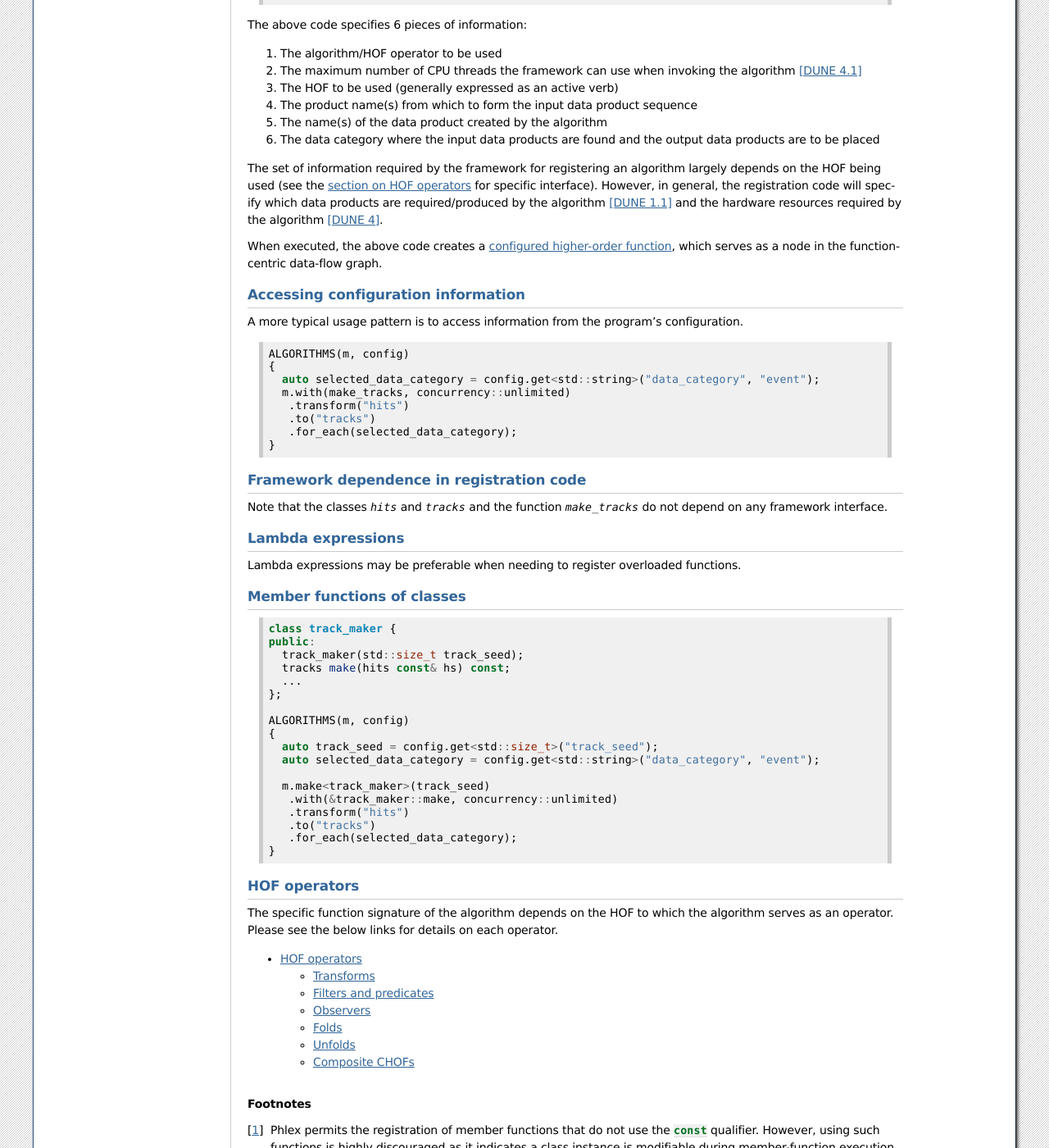
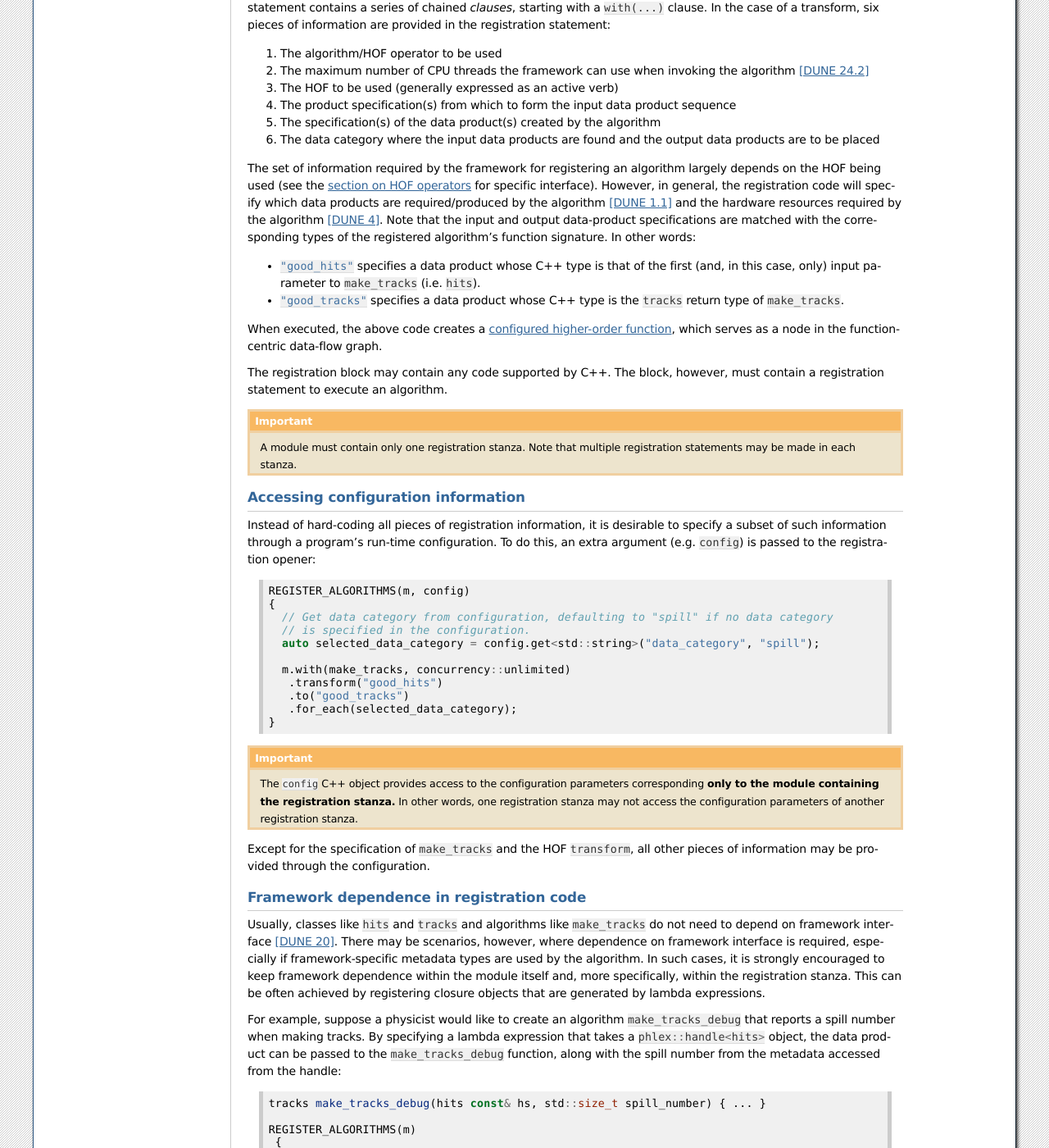
Before and after one commit to Framework-R-D/phlex-design, a Sphinx documentation site: the page built from doc/algorithms.rst, in a window 1280 px wide and 1400 px high, scrolled down 2022 px. Shown: the whole window at 82% size. Built offline with Sphinx 7.4.7, drawn with Linux system fonts in a browser that asks for light colours; some of the changed text lies outside the part shown.

Commit message:
Complete first pass of algorithms section

```diff
--- a/doc/algorithms.rst
+++ b/doc/algorithms.rst
@@ -19,7 +12,7 @@
 We will first discuss the :ref:`data-product and resource types <algorithms:Input parameters>`, followed by the :ref:`return type <algorithms:Return types>`, and then the :ref:`function name and optional qualifers <algorithms:Function names and qualifiers>`.
 
 Input parameters
-^^^^^^^^^^^^^^^^
+----------------
 
 A data product of type :cpp:`P` can be presented to a C++ algorithm if the corresponding input parameter (i.e. the relevant :cpp:`T` types) is one of the following:
 
@@ -43,7 +36,7 @@
 Resources are described in more detail :ref:`here <resources:Resources>` along with a motivation for why mutable access is sometimes necessary
 
 Return types
-^^^^^^^^^^^^
+------------
 
 The meaning of an algorithm's return type depends on the HOF and is discussed in the :ref:`section on HOF operators <hof_operators:HOF operators>`.
 However, to simplify the discussion we introduce to concept of the *created data-product type*.
@@ -62,9 +55,9 @@
 - *reference types*, such as :cpp:`T&` or :cpp:`T const&`
 
 Function names and qualifiers
-^^^^^^^^^^^^^^^^^^^^^^^^^^^^^
+-----------------------------
 
-The :cpp:`function_name` :ref:`above <algorithms:Allowed signatures for registered algorithms>` may be any function name supported by the C++ language.
+The :cpp:`function_name` :ref:`above <algorithms:Algorithms>` may be any function name supported by the C++ language.
 Code authors should aim to implement algorithms as free functions.
 However, in some cases it may be necessary for class member functions to be used instead.
 When member functions are required, the qualifier :cpp:`const` should be specified to indicate that the class instance remains immutable during the execution of the member function [#f1]_.
@@ -72,7 +65,7 @@
 Framework registration
 ----------------------
 
-.. important::
+.. attention::
 
    The C++ interface below is illustrative and not intended to reflect the final registration interface.
 
@@ -89,65 +82,110 @@
 Phlex adopts a `fluent interface <https://en.wikipedia.org/wiki/Fluent_interface>`_ for registering algorithms.
 This makes it possible to express the sentence:
 
-    *With the function* `make_tracks` *and unlimited concurrency, transform "hits" to "tracks" for each event.*
+    *With the function* `make_tracks` *and unlimited concurrency, transform "hits" to "tracks" for each spill.*
 
-in terms of the C++ code:
+in terms of the C++ *registration stanza*:
 
 .. code:: c++
 
-   ALGORITHMS(m)
+   REGISTER_ALGORITHMS(m)          // <== Registration opener
    {
-     m.with(
+     m.with(                       // <-- Beginning of registration satement
             make_tracks,           // (1) Algorithm/HOF operator
             concurrency::unlimited // (2) Allowed CPU concurrency
            )
       .transform(                  // (3) Higher-order function
-                 "hits"            // (4) Input data product
+                 "good_hits"       // (4) Specification of input data product to make_tracks
                 )
-      .to("tracks")                // (5) Output data product
-      .for_each("event");          // (6) Where to find input data product/place output data product
+      .to("good_tracks")           // (5) Specification of output data product from make_tracks
+      .for_each("spill")           // (6) Where to find input data product/place output data product
+      ;                            // <-- End of registration satement
    }
 
-The above code specifies 6 pieces of information:
+The registration stanza is included in C++ file called a :term:`module`, which is a compiled library that is dynamically loadable by Phlex.
+The stanza is introduced by an *opener*—e.g. :cpp:`REGISTER_ALGORITHMS(m)`—followed by a *registration block*, a block of code between two curly braces that contains one or more *registration statements*.
+A registration statement contains a series of chained *clauses*, starting with a :cpp:`with(...)` clause.
+In the case of a transform, six pieces of information are provided in the registration statement:
 
 1. The algorithm/HOF operator to be used
-2. The maximum number of CPU threads the framework can use when invoking the algorithm :dune:`4.1 Algorithms can use multiple CPUs`
+2. The maximum number of CPU threads the framework can use when invoking the algorithm :dune:`24.2 Specification of algorithm's maximum number of CPU threads`
 3. The HOF to be used (generally expressed as an active verb)
-4. The product name(s) from which to form the input data product sequence
-5. The name(s) of the data product created by the algorithm
+4. The product specification(s) from which to form the input data product sequence
+5. The specification(s) of the data product(s) created by the algorithm
 6. The data category where the input data products are found and the output data products are to be placed
 
 The set of information required by the framework for registering an algorithm largely depends on the HOF being used (see the :ref:`section on HOF operators <hof_operators:HOF operators>` for specific interface).
 However, in general, the registration code will specify which data products are required/produced by the algorithm :dune:`1.1 Algorithm Communication Via Data Products` and the hardware resources required by the algorithm :dune:`4 Algorithm hardware requirements`.
+Note that the input and output data-product specifications are matched with the corresponding types of the registered algorithm's function signature.
+In other words:
+
+- :cpp:`"good_hits"` specifies a data product whose C++ type is that of the first (and, in this case, only) input parameter to :cpp:`make_tracks` (i.e. :cpp:`hits`).
+- :cpp:`"good_tracks"` specifies a data product whose C++ type is the :cpp:`tracks` return type of :cpp:`make_tracks`.
 
 When executed, the above code creates a :term:`configured higher-order function <Configured higher-order function (CHOF)>`, which serves as a node in the function-centric data-flow graph.
+
+The registration block may contain any code supported by C++.
+The block, however, must contain a registration statement to execute an algorithm.
+
+.. important::
+
+   A module must contain only one registration stanza.
+   Note that multiple registration statements may be made in each stanza.
 
 Accessing configuration information
 ^^^^^^^^^^^^^^^^^^^^^^^^^^^^^^^^^^^
 
-A more typical usage pattern is to access information from the program's configuration.
+Instead of hard-coding all pieces of registration information, it is desirable to specify a subset of such information through a program's run-time configuration.
+To do this, an extra argument (e.g. :cpp:`config`) is passed to the registration opener:
 
 .. code:: c++
 
-   ALGORITHMS(m, config)
+   REGISTER_ALGORITHMS(m, config)
    {
-     auto selected_data_category = config.get<std::string>("data_category", "event");
+     // Get data category from configuration, defaulting to "spill" if no data category
+     // is specified in the configuration.
+     auto selected_data_category = config.get<std::string>("data_category", "spill");
+
      m.with(make_tracks, concurrency::unlimited)
-      .transform("hits")
-      .to("tracks")
+      .transform("good_hits")
+      .to("good_tracks")
       .for_each(selected_data_category);
    }
 
+.. important::
+
+   The :cpp:`config` C++ object provides access to the configuration parameters corresponding **only to the module containing the registration stanza.**
+   In other words, one registration stanza may not access the configuration parameters of another registration stanza.
+
+Except for the specification of :cpp:`make_tracks` and the HOF :cpp:`transform`, all other pieces of information may be provided through the configuration.
 
 Framework dependence in registration code
 ^^^^^^^^^^^^^^^^^^^^^^^^^^^^^^^^^^^^^^^^^
 
-Note that the classes `hits` and `tracks` and the function `make_tracks` do not depend on any framework interface.
+Usually, classes like :cpp:`hits` and :cpp:`tracks` and algorithms like :cpp:`make_tracks` do not need to depend on framework interface :dune:`20 Algorithms independent of framework interface`.
+There may be scenarios, however, where dependence on framework interface is required, especially if framework-specific metadata types are used by the algorithm.
+In such cases, it is strongly encouraged to keep framework dependence within the module itself and, more specifically, within the registration stanza.
+This can be often achieved by registering closure objects that are generated by lambda expressions.
 
-Lambda expressions
-^^^^^^^^^^^^^^^^^^
+For example, suppose a physicist would like to create an algorithm :cpp:`make_tracks_debug` that reports a spill number when making tracks.
+By specifying a lambda expression that takes a :cpp:`phlex::handle<hits>` object, the data product can be passed to the :cpp:`make_tracks_debug` function, along with the spill number from the metadata accessed from the handle:
 
-Lambda expressions may be preferable when needing to register overloaded functions.
+.. code:: c++
+
+  tracks make_tracks_debug(hits const& hs, std::size_t spill_number) { ... }
+
+  REGISTER_ALGORITHMS(m)
+   {
+     m.with([](phlex::handle<hits> hs) {
+              return make_tracks_debug(*hs, hs.id()->number());
+            },
+            concurrency::unlimited)
+      .transform("good_hits")
+      .to("good_tracks")
+      .for_each("spill");
+   }
+
+The lambda expression *does* depend on framework interface; the :cpp:`make_tracks_debug` function, however, retains its framework independence.
 
 Member functions of classes
 ^^^^^^^^^^^^^^^^^^^^^^^^^^^
@@ -161,17 +199,33 @@
      ...
    };
 
-   ALGORITHMS(m, config)
+   REGISTER_ALGORITHMS(m, config)
    {
      auto track_seed = config.get<std::size_t>("track_seed");
      auto selected_data_category = config.get<std::string>("data_category", "event");
 
      m.make<track_maker>(track_seed)
       .with(&track_maker::make, concurrency::unlimited)
-      .transform("hits")
-      .to("tracks")
+      .transform("good_hits")
+      .to("good_tracks")
       .for_each(selected_data_category);
    }
+
+Overloaded functions
+^^^^^^^^^^^^^^^^^^^^
+
+Phlex performs a substantial amount of type deduction through the :cpp:`with(...)` clause.
+This works well except in cases where the registered algorithms are overloaded functions.
+For example, suppose one wants to register C++'s overloaded :cpp:`std::sqrt(...)` function with the framework.
+Simply specifying :cpp:`with(std::sqrt)` will fail at compile time as the compiler will not be able to determine which overload is desired.
+
+Instead, the code author can use the following [#f2]_:
+
+.. code:: c++
+
+   m.with([](double x){ return std::sqrt(x); }) ... ;
+
+where the desired overload is selected based on the :cpp:`double` argument to the lambda expression.
 
 HOF operators
 ^^^^^^^^^^^^^
@@ -188,3 +242,4 @@
 
 .. [#f1] Phlex permits the registration of member functions that do not use the :cpp:`const` qualifier.
          However, using such functions is highly discouraged as it indicates a class instance is modifiable during member-function execution, which is at odds with Phlex's functional-programming paradigm.
+.. [#f2] Equivalently, one can cast :cpp:`std::sqrt` to the desired overload by using the obscure syntax :cpp:`m.with(static_cast<double(*)(double)>(std::sqrt)) ... ;` .
--- a/doc/definitions.rst
+++ b/doc/definitions.rst
@@ -66,6 +66,9 @@
    Metadata
        Data that is ancillary to physics data.
 
+   Module
+       A compiled library that is dynamically loadable by the framework.
+
    Parentage
        The set of unique identifiers of each ancestral datum.
 
```
Also changed, not shown: other parts of doc/algorithms.rst (+0 -7 lines).
